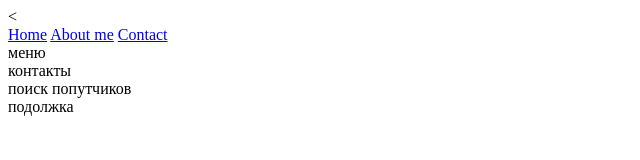
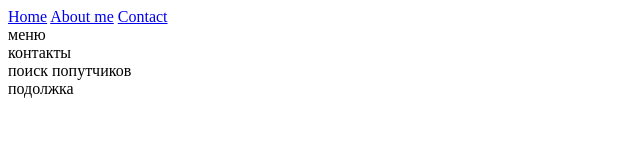
Before and after one commit to Miklilar/Miklilar.github.io, a plain HTML site: page index.html in a window 1280 px wide. Shown: the whole page, without its empty margins (0-640 px from the left). Drawn offline with Linux system fonts and the light colour scheme.

Commit message:
Update index.html

```diff
--- a/index.html
+++ b/index.html
@@ -1,4 +1,4 @@
-<<!DOCTYPE html>
+<!DOCTYPE html>
 <html lang="ru">
 <head>
   <meta charset="UTF-8">
@@ -8,9 +8,7 @@
   <!--здесь будут тайтл, учитывая поисковую оптимизацию и фавикон -->
   <title>7seas</title>
 
-  <link rel="stylesheet" type="text/css" href="css/">
-  <link rel="stylesheet" type="text/css" href="css/">
-  <link rel="stylesheet" type="text/css" href="css/">
+  <link rel="stylesheet" type="text/css" href="css/styles.css">
 
   <!--добавить адаптацию к фейсбук, инстаграмму, телеграмму-->
 
```
